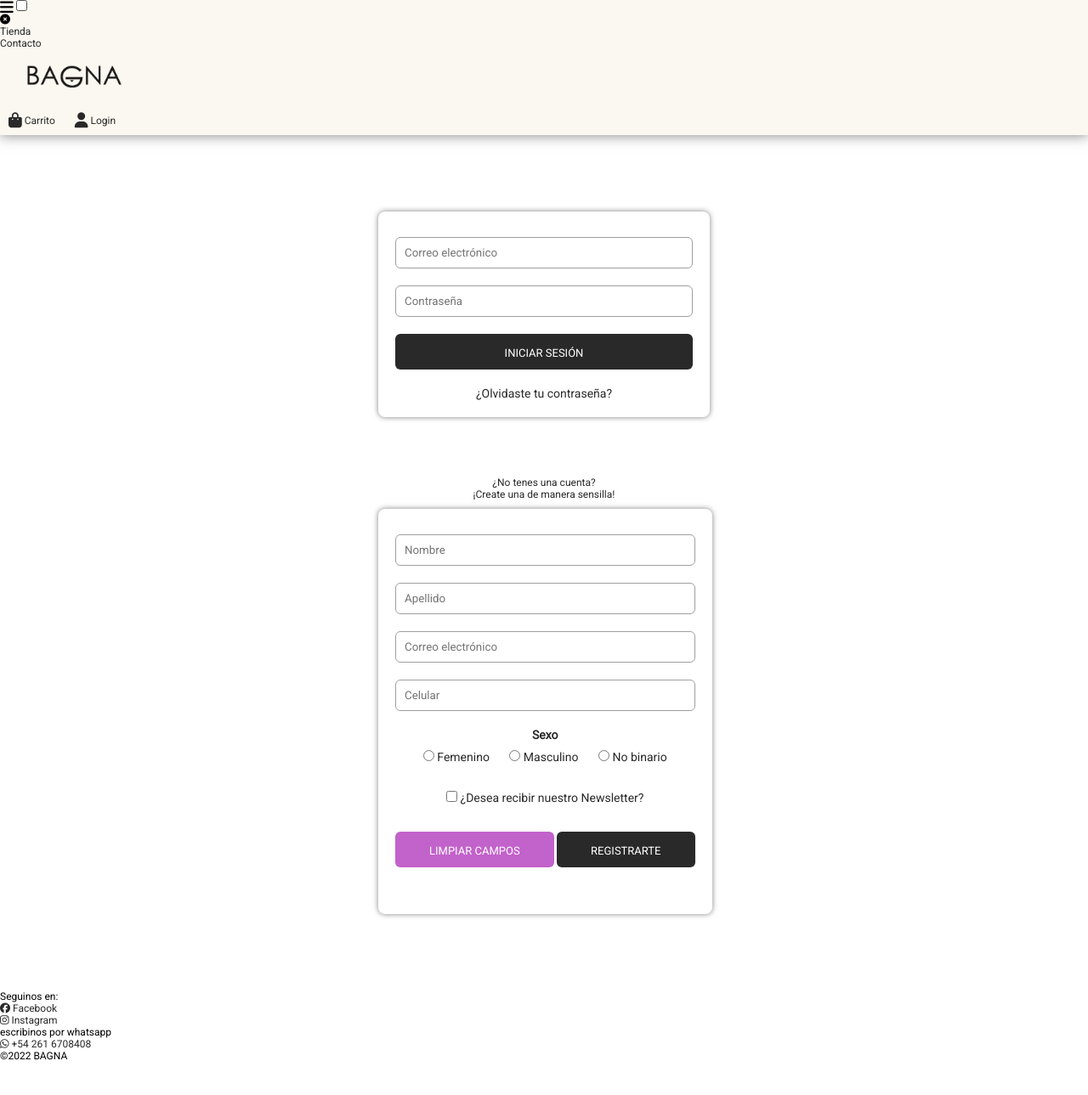
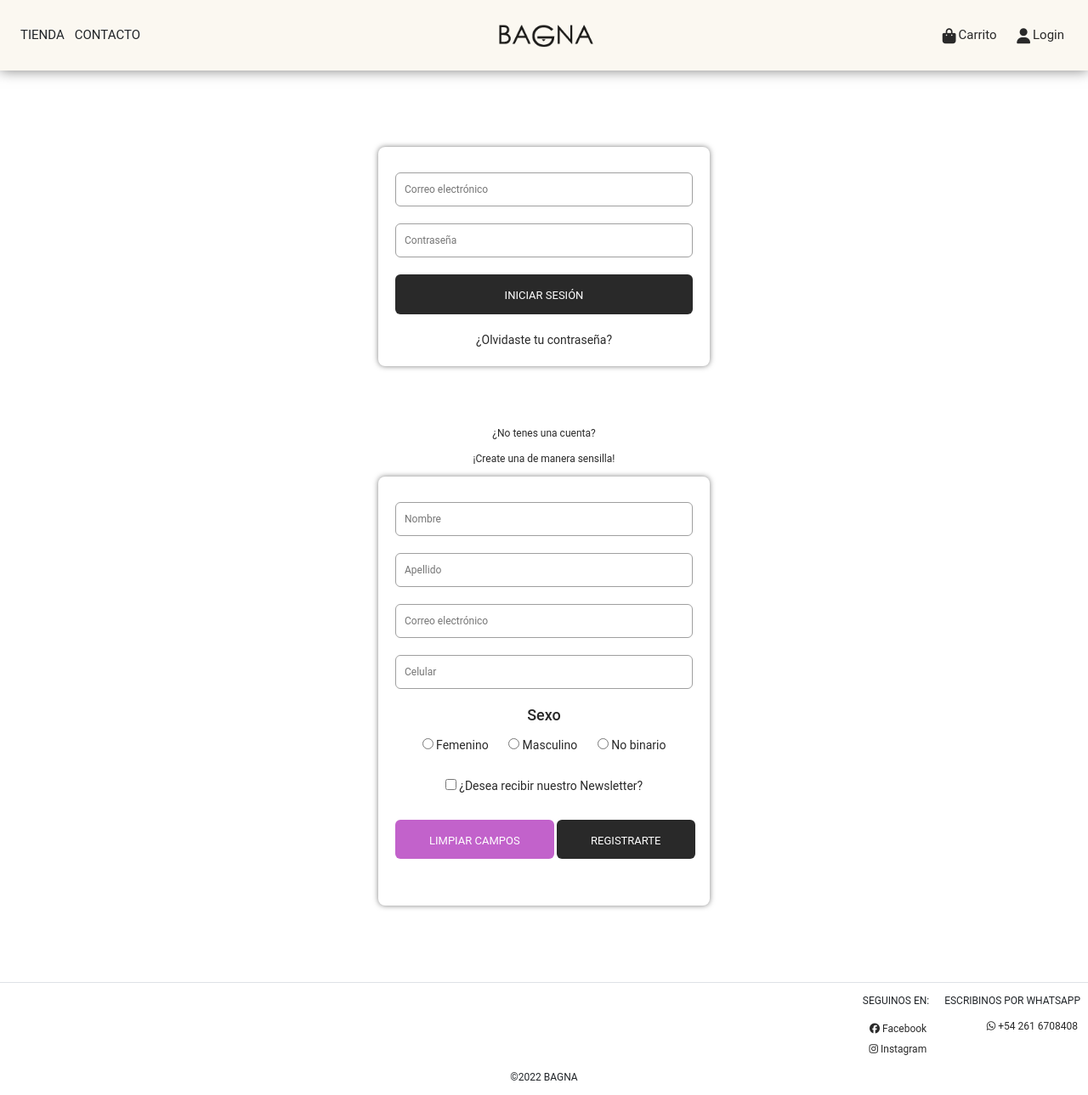
Before and after one commit to MatiasGaravello/repo-coder, a plain HTML site: page pages/login.html in a window 1280 px wide. Shown: the whole page at 85% size. Before the commit the page ends 1250 px from the top, so only its background shows below. Drawn offline with nearby package versions, Linux system fonts and the light colour scheme.

Commit message:
Fix header y footer en todas las páginas

```diff
--- a/pages/login.html
+++ b/pages/login.html
@@ -4,48 +4,42 @@
     <meta charset="UTF-8">
     <meta http-equiv="X-UA-Compatible" content="IE=edge">
     <meta name="viewport" content="width=device-width, initial-scale=1.0">
-    <link rel="stylesheet" href="https://fonts.googleapis.com/css?family=Roboto&display=swap">
+    <link href="https://cdn.jsdelivr.net/npm/bootstrap@5.1.3/dist/css/bootstrap.min.css" rel="stylesheet" integrity="sha384-1BmE4kWBq78iYhFldvKuhfTAU6auU8tT94WrHftjDbrCEXSU1oBoqyl2QvZ6jIW3" crossorigin="anonymous">
     <link rel="stylesheet" href="https://cdnjs.cloudflare.com/ajax/libs/animate.css/4.1.1/animate.min.css"/>
     <script src="https://kit.fontawesome.com/4912031e26.js" crossorigin="anonymous"></script>
     <link rel="stylesheet" href="../stylesheet/estilo.css">
     <title>BAGNA</title>
 </head>
 <body>
-    <header>
-        <div id="contenedor__header">
-            <label for="menu" class="header__burguerMenu">
-                <i class="fa-solid fa-bars fa-xl"></i>
-            </label>
-            <input type="checkbox" id="menu">
-            <nav class="header__menu">
-                <label for="menu" class="header__closeMenu">
-                    <i class="fa-solid fa-circle-xmark"></i>
-                </label>
-                <ul>
-                    <li>
-                        <a href="../pages/tienda.html">Tienda</a>
-                    </li>
-                    <li>
-                        <a href="../pages/contacto.html">Contacto</a>
-                    </li>
-                </ul>
-            </nav>
-
-            <a href="../index.html">
-                <img src="../assets/logo-flyer.png" class="header__logo">
+    <header class="container-fluid align-items-center sticky-top">
+        <nav class="navbar navbar-expand-lg navbar-light h-100">
+            <div class="container-fluid row-cols-lg-3">
+                <button class="navbar-toggler" type="button" data-bs-toggle="collapse" data-bs-target="#navbarNavAltMarkup" aria-controls="navbarNavAltMarkup" aria-expanded="false" aria-label="Toggle navigation">
+                    <span class="navbar-toggler-icon"></span>
+                </button>
+                <a class="navbar-brand order-lg-1 m-0 text-center" href="../index.html">
+                    <img src="../assets/logo-flyer.png" class="header__logo img-fluid" alt="">
                 </a>
-            <div class="header__menuDerecho">
-                <button class="btn" id="carrito" onclick="location.href='../pages/carrito.html'">
+                <div class="header__menuDerecho navbar-brand order-lg-2 m-0 text-end">
+                    <button id="carrito" onclick="location.href='../pages/carrito.html'">
                         <i class="fa-solid fa-bag-shopping fa-xl"></i>
-                    <span>Carrito</span>
+                        <span class="fs-5">Carrito</span>
                     </button>
-                <button class="btn" id="login" onclick="location.href='../pages/login.html'">
+                    <button id="login" onclick="location.href='../pages/login.html'">
                         <i class="fa-solid fa-user fa-xl"></i>
-                    <span>Login</span>
+                        <span class="fs-5">Login</span>
                     </button>
+                </div>
+                <div class="collapse navbar-collapse order-lg-0" id="navbarNavAltMarkup">
+                    <div class="navbar-nav fs-5">
+                        <a class="nav-link text-uppercase text-dark" href="../pages/tienda.html">Tienda</a>
+                        <a class="nav-link text-uppercase text-dark" href="../pages/carrito.html">Contacto</a>
                     </div>
                 </div>
 
+            </div>
+        </nav>
+    </header>
     </header>
     <main id="main__Login">
         <form class="main__Login__Registro" action="" method="post" enctype="">
@@ -101,17 +95,18 @@
 
     </main>
     <footer>
-        <div id="footer__contacto">
-            <div>
-                <p>Seguinos en:</p>
+        <div class="container-fluid pt-3 fs-6 border-top text-center">
+            <div class="row row-cols-2 justify-content-center justify-content-lg-end">
+                <div class="col col-auto text-end">
+                    <p class="text-uppercase">Seguinos en:</p>
                     <ul>
-                    <li>
+                        <li class="p-1">
                             <a href="http://www.facebook.com/bagna.handbags?utm_medium=copy_link" target="_blank">
                                 <i class="fa-brands fa-facebook"></i>
                                 Facebook
                             </a>
                         </li>
-                    <li>
+                        <li class="p-1">
                             <a href="https://instagram.com/bagna.handbags?utm_medium=copy_link" target="_blank">
                                 <i class="fa-brands fa-instagram"></i>
                                 Instagram
@@ -119,15 +114,21 @@
                         </li>
                     </ul>
                 </div>
+                <div class="col col-auto text-end">
                     <div>
-                <p>escribinos por whatsapp</p>
-                <a href="https://api.whatsapp.com/send?phone=+54 261 6708408" target="_blank" id="whatsapp">
+                        <p class="text-uppercase">escribinos por whatsapp</p>
+                        <a href="https://api.whatsapp.com/send?phone=+54 261 6708408" target="_blank" id="whatsapp" class="p-1">
                             <i class="fa-brands fa-whatsapp"></i>
                             +54 261 6708408
                         </a>
                     </div>
                 </div>
-        <p class="footer__copyright">©2022 BAGNA</p>
+            </div>
+            <div class="row">
+                <p class="text-center">©2022 BAGNA</p>
+            </div>
+        </div>
+
     </footer>
 </body>
 </html>
```
Also changed, not shown: pages/carrito.html (+36 -36 lines), pages/contacto.html (+36 -36 lines), pages/tienda.html (+1 -1 lines). Lines whose indentation alone changed are shown as unchanged.
